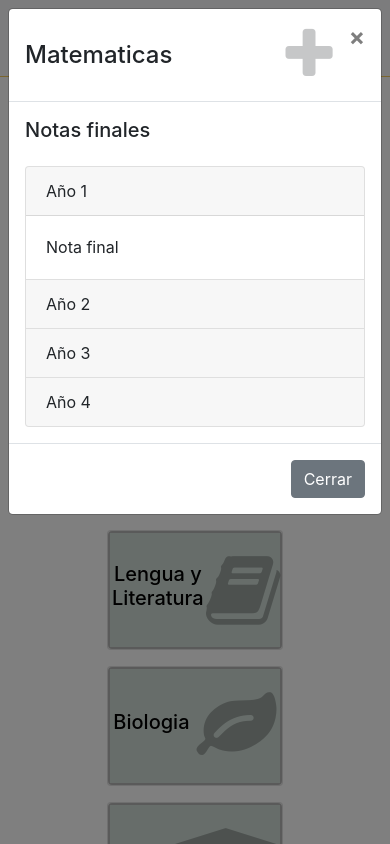
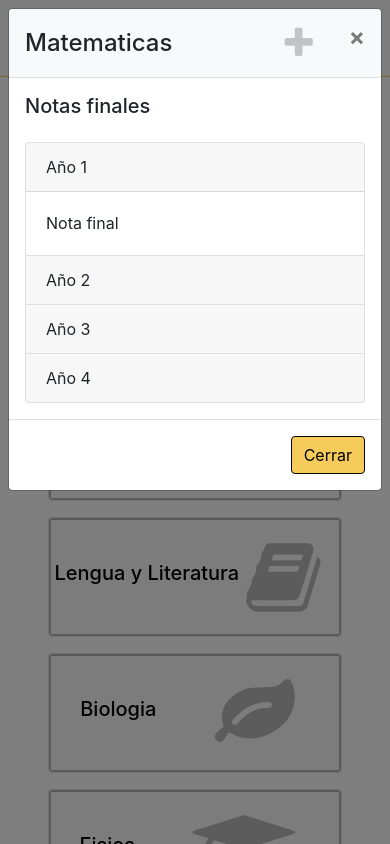
Before and after one commit to gabogarcia1/repo-frontend-pf, a React (Create React App) app: page /califications in a window 390 px wide. Both pictures are taken after a click on the button "Matematicas". Shown: the top 844 px of the page. Built offline with nearby package versions, Linux system fonts and the light colour scheme; grey boxes are pictures that could not be loaded.

Commit message:
cambios estilos

```diff
--- a/src/components/SubjetCard.jsx
+++ b/src/components/SubjetCard.jsx
@@ -7,7 +7,7 @@ const SubjetCard = (datos) => {
   return (
     <>
       <Col className="pb-3 ">
-        <Card className="text-center p-auto m-auto cardMateria ">
+        <Card className="text-center p-auto m-auto cardMateria">
           <SubjetModal
             variant={datos.variant}
             materia={datos.materia}
--- a/src/components/SubjetModal.jsx
+++ b/src/components/SubjetModal.jsx
@@ -26,7 +26,7 @@ function SubjetModal(datos) {
         </Button>
       </div>
       <Modal show={show} onHide={handleClose}>
-        <Modal.Header closeButton>
+        <Modal.Header closeButton style={{ backgroundColor: "#f8f9fa" }}>
           <Modal.Title className="h-100 w-100">
             <div className="d-flex justify-content-between align-items-center">
               <div className="">{datos.materia}</div>
@@ -41,7 +41,11 @@ function SubjetModal(datos) {
           <SubjetModalAccordion />
         </Modal.Body>
         <Modal.Footer>
-          <Button variant="secondary" onClick={handleClose}>
+          <Button
+            variant="secondary"
+            className="subjet-modal-btn"
+            onClick={handleClose}
+          >
             Cerrar
           </Button>
         </Modal.Footer>
--- a/src/components/SubjetModalAccordion.jsx
+++ b/src/components/SubjetModalAccordion.jsx
@@ -11,7 +11,7 @@ const SubjetModalAccordion = () => {
             Año 1
           </Accordion.Toggle>
           <Accordion.Collapse eventKey="0">
-            <Card.Body>Nota final</Card.Body>
+            <Card.Body className="accordion-card">Nota final</Card.Body>
           </Accordion.Collapse>
         </Card>
 
@@ -20,7 +20,7 @@ const SubjetModalAccordion = () => {
             Año 2
           </Accordion.Toggle>
           <Accordion.Collapse eventKey="1">
-            <Card.Body>Nota final</Card.Body>
+            <Card.Body className="accordion-card">Nota final</Card.Body>
           </Accordion.Collapse>
         </Card>
         <Card>
@@ -28,7 +28,7 @@ const SubjetModalAccordion = () => {
             Año 3
           </Accordion.Toggle>
           <Accordion.Collapse eventKey="2">
-            <Card.Body>Nota final</Card.Body>
+            <Card.Body className="accordion-card">Nota final</Card.Body>
           </Accordion.Collapse>
         </Card>
         <Card>
@@ -36,7 +36,7 @@ const SubjetModalAccordion = () => {
             Año 4
           </Accordion.Toggle>
           <Accordion.Collapse eventKey="3">
-            <Card.Body>Nota final</Card.Body>
+            <Card.Body className="accordion-card">Nota final</Card.Body>
           </Accordion.Collapse>
         </Card>
       </Accordion>
--- a/src/css/califications.css
+++ b/src/css/califications.css
@@ -2,7 +2,7 @@
   color: black;
   width: 100%;
   height: 100%;
-  background-color: rgb(207, 219, 213);
+  background-color: #f8f9fa;
   border: 0px;
 }
 .buttonMateria:hover {
@@ -30,6 +30,7 @@
   align-items: center;
   padding: 0px;
   border: 0px;
+  padding-right: 15px;
 }
 
 .subjet-icon:hover {
@@ -37,8 +38,13 @@
 }
 
 .card-datos-alumno {
-  background-color: rgb(207, 219, 213);
-  border: 2px rgba(36, 36, 35, 0.541) solid !important;
+  background-color: white;
+  border: 2px rgb(245, 203, 92) solid !important;
+  font-size: 1.2rem;
+}
+
+.card-datos-alumno-title {
+  font-size: 2rem;
 }
 
 .perfil-img {
@@ -46,3 +52,35 @@
   height: 100%;
   border: 2px rgba(36, 36, 35, 0.541) solid !important;
 }
+
+.back-btn {
+  background-color: rgb(245, 203, 92);
+  color: black;
+  border: 1px rgba(41, 41, 41, 0.438) solid;
+}
+
+.back-btn:hover {
+  background-color: rgb(238, 191, 60);
+  border: 1px rgba(41, 41, 41, 0.438) solid;
+}
+
+.back-btn {
+  background-color: rgb(245, 203, 92);
+  color: black;
+  border: 1px rgba(41, 41, 41, 0.438) solid;
+}
+
+.back-btn .fa:hover {
+  color: white;
+  opacity: 100%;
+}
+
+@media only screen and (max-width: 750px) {
+  .perfil-img {
+    width: 50px;
+    height: 50px;
+  }
+  .cardMateria {
+    width: 100%;
+  }
+}
--- a/src/css/modalCalifications.css
+++ b/src/css/modalCalifications.css
@@ -1,3 +1,22 @@
 .modal-icon {
-  font-size: 0.5em;
+  font-size: 0.3em;
+  padding-right: 5px;
 }
+.fa:hover {
+  color: rgb(245, 203, 92);
+  opacity: 100%;
+}
+
+.accordion-card:hover {
+  background-color: rgb(245, 203, 92);
+}
+
+.subjet-modal-btn {
+  background-color: rgb(245, 203, 92);
+  color: black;
+  border: 1px black solid;
+}
+
+.subjet-modal-btn:hover {
+  background-color: rgb(238, 191, 60);
+}
--- a/src/pages/Califications.jsx
+++ b/src/pages/Califications.jsx
@@ -1,31 +1,35 @@
-import ReactDOM from "react-dom";
 import React from "react";
-import Logo from "../images/toninHighSchoolLogo.png";
 import "../css/califications.css";
-import { Button, Card, Col, Row } from "react-bootstrap";
+import { Button, Card, Row } from "react-bootstrap";
 import SubjetCard from "../components/SubjetCard";
 import "font-awesome/css/font-awesome.css";
 import imgPerfil from "../images/imagen-perfil.jpg";
+import { Link } from "react-router-dom";
 
 const Califications = () => {
   return (
     <>
       <div>
-        <div className="container pt-5">
-          <Card className="card-datos-alumno">
+        <div className="container pt-5 d-flex justify-content-center">
+          <div className="pl-4 pr-1">
+            <Link to="/alumnos">
+              <Button className="back-btn">
+                <i class="fa fa-arrow-left" aria-hidden="true"></i>
+              </Button>
+            </Link>
+          </div>
+          <Card className="card-datos-alumno h-100 w-100">
             <Card.Body className="d-flex justify-content-between">
               <div>
-                <Card.Title className="pb-2">Datos del alumno</Card.Title>
+                <Card.Title className="">
+                  <h4>Datos del alumno</h4>
+                </Card.Title>
                 <hr />
                 <Card.Text>Nombre:</Card.Text>
                 <Card.Text>Apellido:</Card.Text>
               </div>
               <div>
-                <img
-                  src={imgPerfil}
-                  alt="a"
-                  className="perfil-img rounded-circle"
-                />
+                <img src={imgPerfil} alt="a" className="perfil-img rounded" />
               </div>
             </Card.Body>
           </Card>
```
